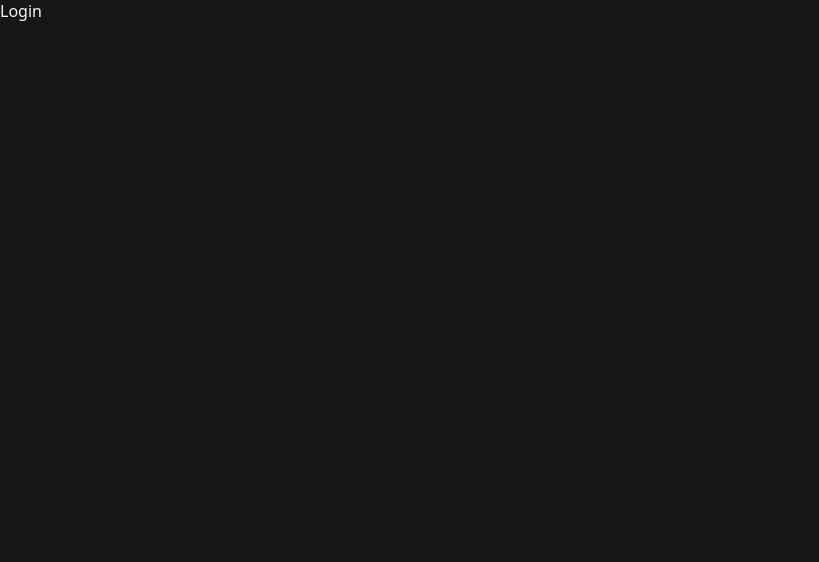
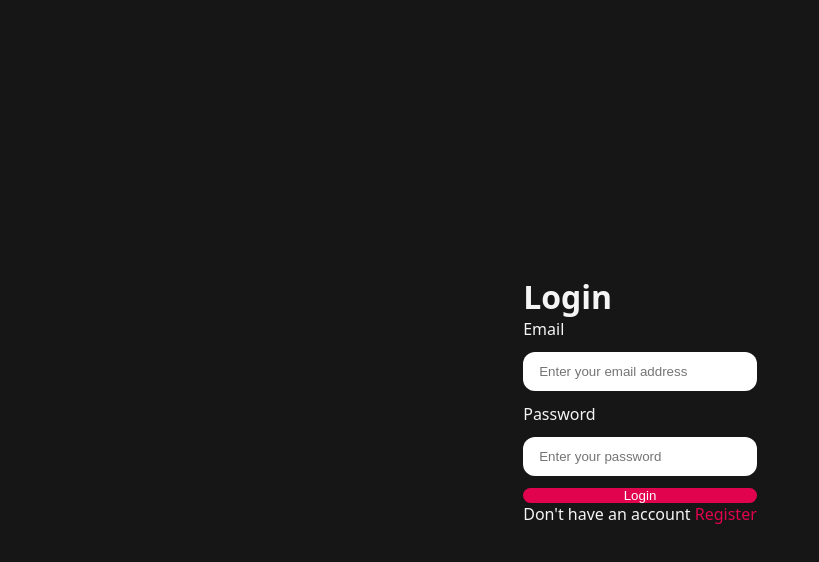
Before and after one commit to Krishna5601-Cpu/ResumAi, a React app in the folder Frontend/: page /login in a window 1280 px wide. Shown: the top 562 px of the page, without its empty margins (0-819 px from the left). Built offline with nearby package versions, Linux system fonts and the light colour scheme; the HTML template or start-up script is replaced by a standard one.

Commit message:
feat(frontend): Styled ui for login & register page

```diff
--- /dev/null
+++ b/Frontend/src/features/auth/auth.form.scss
@@ -0,0 +1,42 @@
+main {
+  min-height: 100vh;
+  width: 100%;
+
+  display: flex;
+  justify-content: center;
+  align-items: center;
+
+  form-container {
+    min-width: 350px;
+
+    display: flex;
+    flex-direction: column;
+    gap: 1rem;
+  }
+
+  form {
+    display: flex;
+    flex-direction: column;
+    gap: 0.75rem;
+  }
+
+  .input-group {
+    display: flex;
+    flex-direction: column;
+
+    gap: 0.75rem;
+
+    input {
+      border: none;
+      outline: none;
+      padding-inline: 1rem;
+      padding-block: 0.75rem;
+      border-radius: 0.75rem;
+    }
+  }
+
+  a {
+    text-decoration: none;
+    color: #e1034d;
+  }
+}
--- a/Frontend/src/features/auth/pages/Login.jsx
+++ b/Frontend/src/features/auth/pages/Login.jsx
@@ -1,7 +1,48 @@
 import React from "react";
+import "../auth.form.scss";
+import { useNavigate, Link } from "react-router";
 
 const Login = () => {
-  return <div>Login</div>;
+  useNavigate();
+
+  const handleSubmit = (e) => {
+    e.preventDefault();
+  };
+
+  return (
+    <main>
+      <div className="form-container">
+        <h1>Login</h1>
+
+        <form>
+          <div className="input-group">
+            <label htmlFor="email">Email</label>
+            <input
+              type="email"
+              id="email"
+              name="email"
+              placeholder="Enter your email address"
+            />
+          </div>
+          <div className="input-group">
+            <label htmlFor="password">Password</label>
+            <input
+              type="password"
+              id="password"
+              name="password"
+              placeholder="Enter your password"
+            />
+          </div>
+
+          <button className="button primary-button">Login</button>
+        </form>
+
+        <p>
+          Don't have an account <Link to={"/register"}>Register</Link>
+        </p>
+      </div>
+    </main>
+  );
 };
 
 export default Login;
--- a/Frontend/src/features/auth/pages/Register.jsx
+++ b/Frontend/src/features/auth/pages/Register.jsx
@@ -1,8 +1,57 @@
 import React from "react";
+import { useNavigate, Link } from "react-router";
 
 const Register = () => {
-  return <div>Register</div>;
+  useNavigate();
+
+  const handleSubmit = (e) => {
+    e.preventDefault();
+  };
+
+  return (
+    <main>
+      <div className="form-container">
+        <h1>Register</h1>
+
+        <form>
+          <div className="input-group">
+            <label htmlFor="email">Username</label>
+            <input
+              type="text"
+              id="username"
+              name="username"
+              placeholder="Enter your username"
+            />
+          </div>
+          <div className="input-group">
+            <label htmlFor="email">Email</label>
+            <input
+              type="email"
+              id="email"
+              name="email"
+              placeholder="Enter your email address"
+            />
+          </div>
+          <div className="input-group">
+            <label htmlFor="password">Password</label>
+            <input
+              type="password"
+              id="password"
+              name="password"
+              placeholder="Enter your password"
+            />
+          </div>
+
+          <button className="button primary-button">Register</button>
+        </form>
+
+        <p>
+          Already have an account <Link to={"/login"}>Login</Link>
+        </p>
+      </div>
+    </main>
+  );
 };
 
 export default Register;
-``
+``;
--- /dev/null
+++ b/Frontend/src/styles/button.scss
@@ -0,0 +1,19 @@
+.button {
+  border: none;
+  outline: none;
+  padding-inline: 1.5rem;
+  padding-block: 0.75;
+  border-radius: 1rem;
+  cursor: pointer;
+
+  transition: all 0.3s ease-in-out;
+
+  &.primary-button {
+    color: white;
+    background-color: #e1034d;
+  }
+
+  &:active {
+    transform: scale(0.9);
+  }
+}
```
Also changed, not shown: Frontend/src/style.scss (+14 -1 lines).
